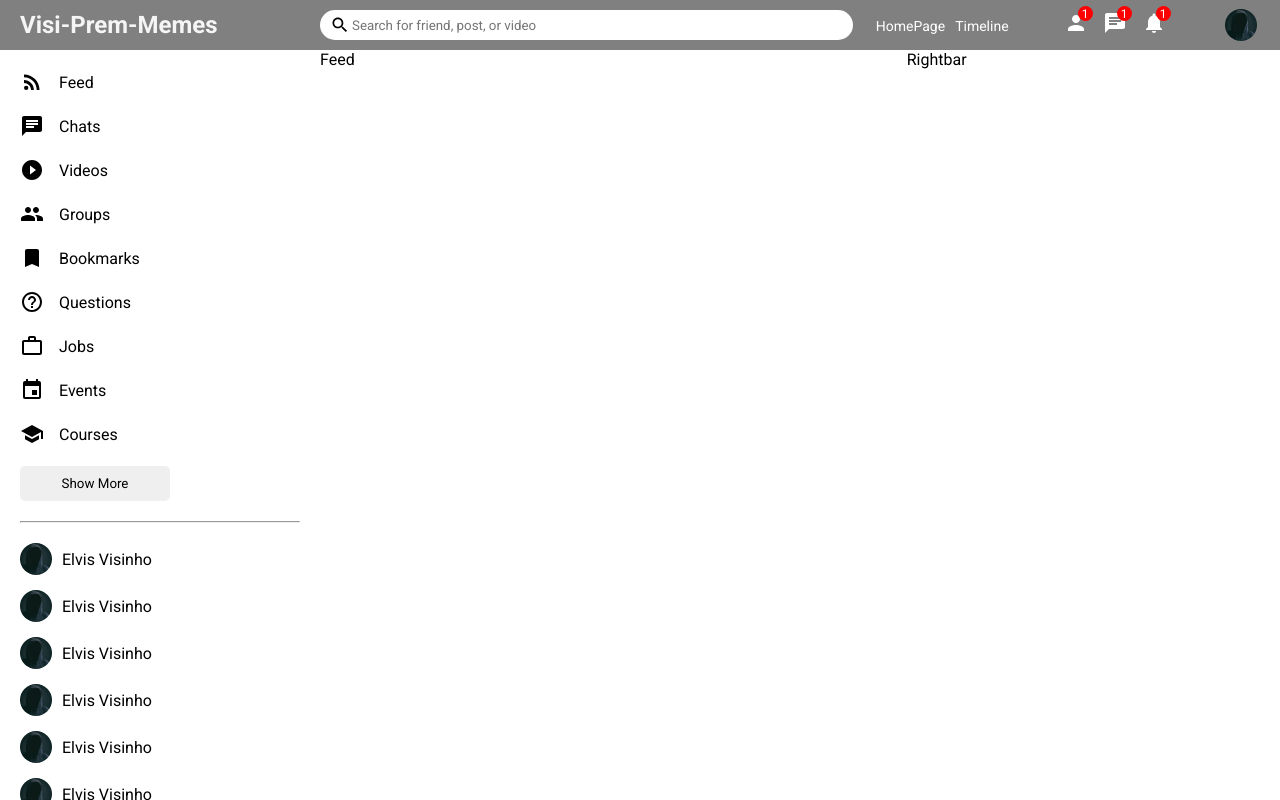
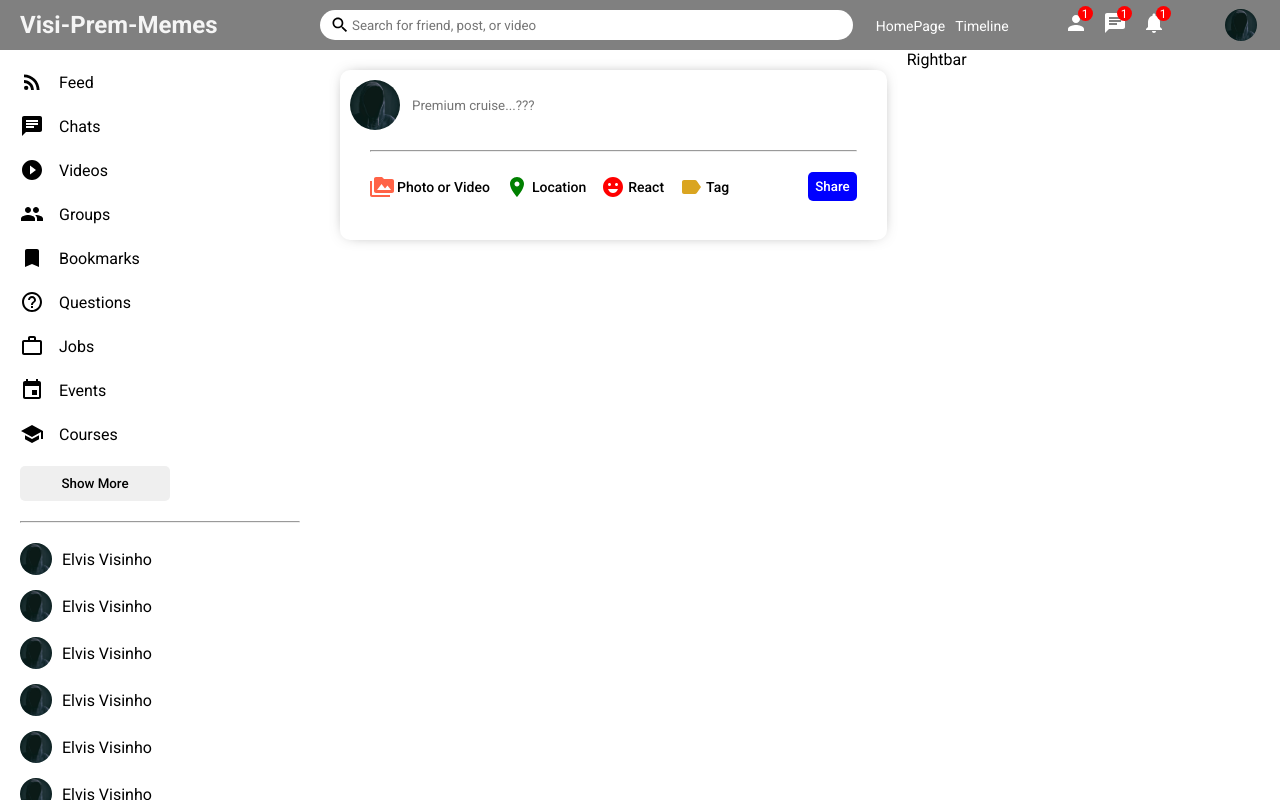
Before and after one commit to Visinho/Visi-Prem-Memes-Frontend, a React (Create React App) app: page / in a window 1280 px wide. Built offline with nearby package versions, Linux system fonts and the light colour scheme.

Commit message:
Share component completed

```diff
--- a/public/index.html
+++ b/public/index.html
@@ -7,7 +7,7 @@
       name="description"
       content="Web site created using create-react-app"
     />
-    <link href="https://fonts.googleapis.com/css2?family=Poppins:wght@300;400;500;600&family=Roboto:ital,wght@0,100;0,300;0,400;0,700;0,900;1,500&display=swap" rel="stylesheet">
+    <link href="https://fonts.googleapis.com/css2?family=Poppins:wght@300;400;500;600&family=Roboto:ital,wght@0,100;0,300;0,400;0,500;0,700;0,900;1,500&display=swap" rel="stylesheet">
     <link rel="stylesheet" href="styles.css" />
     <title>Visi-Prem-Memes</title>
   </head>
--- a/src/components/feed/Feed.jsx
+++ b/src/components/feed/Feed.jsx
@@ -1,10 +1,13 @@
 import React from 'react';
 import "./feed.css";
+import Share from '../share/Share';
 
 const Feed = () => {
   return (
     <div className='feed'>
-      Feed
+      <div className='feedWrapper'>
+        <Share />
+      </div>
     </div>
   )
 }
--- a/src/components/feed/feed.css
+++ b/src/components/feed/feed.css
@@ -1,3 +1,7 @@
 .feed {
     flex: 5.5;
 }
+
+.feedWrapper {
+    padding: 20px;
+}
--- /dev/null
+++ b/src/components/share/Share.jsx
@@ -0,0 +1,42 @@
+import React from 'react';
+import "./share.css";
+import { PermMedia, Label, Room, EmojiEmotions } from '@material-ui/icons';
+
+const Share = () => {
+  return (
+    <div className='share'>
+      <div className="shareWrapper">
+        <div className="shareTop">
+            <img className='shareProfileImg' src='/assets/person/default.jpg' alt='' />
+            <input placeholder='Premium cruise...???' className='shareInput' />
+        </div>
+        <hr className='shareHr' />
+        <div className="shareBottom">
+            <div className="shareOptions">
+                <div className="shareOption">
+                    <PermMedia htmlColor='tomato' className='shareIcon'/>
+                    <span className='shareOptionText'>Photo or Video</span>
+                </div>
+                <div className="shareOption">
+                    <Room htmlColor='green' className='shareIcon'/>
+                    <span className='shareOptionText'>Location</span>
+                </div>
+                <div className="shareOption">
+                    <EmojiEmotions htmlColor='red' className='shareIcon'/>
+                    <span className='shareOptionText'>React</span>
+                </div>
+                <div className="shareOption">
+                    <Label htmlColor='goldenrod' className='shareIcon'/>
+                    <span className='shareOptionText'>Tag</span>
+                </div>
+            </div>
+            <button className="shareButton">
+                Share
+            </button>
+        </div>
+      </div>
+    </div>
+  )
+}
+
+export default Share
--- /dev/null
+++ b/src/components/share/share.css
@@ -0,0 +1,76 @@
+.share {
+    width: 100%;
+    height: 170px;
+    border-radius: 10px;
+    -webkit-box-shadow: 0px 0px 16px -8px rgba(0, 0, 0, 0.68);
+    box-shadow: 0px 0px 16px -8px rgba(0, 0, 0, 0.68);
+  }
+
+  .shareWrapper {
+    padding: 10px;
+  }
+
+  .shareTop {
+    display: flex;
+    align-items: center;
+  }
+
+  .shareProfileImg {
+    width: 50px;
+    height: 50px;
+    border-radius: 50%;
+    object-fit: cover;
+    margin-right: 10px;
+  }
+
+  .shareInput {
+    border: none;
+    width: 80%;
+  }
+
+  .shareInput:focus {
+    outline: none;
+  }
+
+  .shareHr {
+    margin: 20px;
+  }
+
+  .shareBottom {
+    display: flex;
+    align-items: center;
+    justify-content: space-between;
+  }
+
+  .shareOptions{
+      display: flex;
+      margin-left: 20px;
+  }
+
+  .shareOption{
+      display: flex;
+      align-items: center;
+      margin-right: 15px;
+      cursor: pointer;
+  }
+
+  .shareIcon{
+      font-size: 18px;
+      margin-right: 3px;
+  }
+
+  .shareOptionText{
+      font-size: 14px;
+      font-weight: 500;
+  }
+
+  .shareButton{
+      border: none;
+      padding: 7px;
+      border-radius: 5px;
+      background-color: blue;
+      font-weight: 500;
+      margin-right: 20px;
+      cursor: pointer;
+      color: white;
+  }
```
